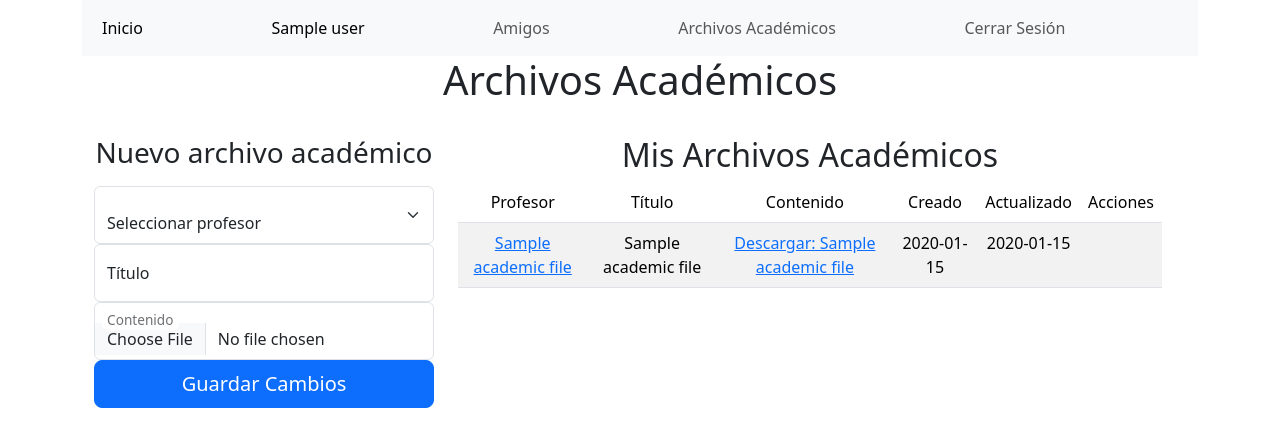
After one commit to Glitch-art/Red-Social-Universitaria, a Flask app: page /academic_files in a window 1280 px wide. The commit adds this page. Shown: the top 447 px of the page. Run offline with Flask 2, Linux system fonts and the light colour scheme; a user stored in the database is signed in; a database or web service that is not in the repository returns one stand-in record (values such as "Sample title").

Commit message:
Archivos académicos agregados. modal_imagen agregado para agrandar imagenes. Posibilidad de subir y descargar archivos en posts y academic_files.

```diff
--- a/src/app.py
+++ b/src/app.py
@@ -20,7 +20,7 @@ def load_user(id):
 
 # Constantes
 
-ALLOWED_EXTENSIONS = {'png', 'jpg', 'jpeg', 'gif' 'mp4'}
+ALLOWED_EXTENSIONS = {'png', 'jpg', 'jpeg', 'gif', 'mp4', 'docx', 'pdf', 'txt', 'xlsx', 'pptx', 'zip', 'rar'}
 
 # --------------------------------------------------
 # Rutas de la aplicación
@@ -570,6 +570,189 @@ def get_user_friend_by_user_id_and_friend_id(user_id_1, user_id_2):
     else:
         return None
 
+# Academic Files
+
+@app.route('/academic_files')
+def academic_files():
+    crearTablaUsers()
+    createAcademicFileTable()
+    if not current_user.id:
+        flash('Error Al Listar Los Amigos: No Hay Usuario Logueado', 'danger')
+        return redirect(request.referrer)
+    cursor = con_bd.cursor()
+    all_teachers = []
+    try:
+        sql_all_teachers = """
+            SELECT *
+            FROM users
+            WHERE type_user = %s
+        """
+        cursor.execute(sql_all_teachers, ("teacher",))
+        results = cursor.fetchall()
+
+        for row in results:
+            teacher = {
+                "id": row[0],
+                "email": row[1],
+                # "password": row[2],
+                "name": row[3]
+                # "type_user": row[4],
+                # "created_at": row[5],
+                # "updated_at": row[6]
+            }
+            all_teachers.append(teacher)
+    except Exception as e:
+        flash('Error Al Listar Los Profesores: ' + str(e), 'danger')
+    academic_files = []
+    try:
+        user_id = current_user.id
+        sql_academic_files = """
+            SELECT academic_files.*, users.name
+            FROM academic_files
+            JOIN users
+            ON academic_files.teacher_id = users.id
+            WHERE academic_files.user_id = %s
+            ORDER BY academic_files.id DESC
+        """
+        cursor.execute(sql_academic_files, (user_id,))
+        results = cursor.fetchall()
+        for row in results:
+            academic_file = {
+                "id" : row[0],
+                "user_id" : row[1],
+                "teacher_id" : row[2],
+                "teacher_name" : row[7] if row[7] else None,
+                "name" : row[3],
+                "content" : row[4],
+                "created_at" : row[5],
+                "updated_at" : row[6]
+            }
+            academic_files.append(academic_file)
+    except Exception as e:
+        flash('Error Al Listar Los Archivos Académicos: ' + str(e), 'danger')
+
+    data = {
+        "all_teachers": all_teachers,
+        "academic_files": academic_files
+    }
+    try:
+        return render_template('academic_files.html', data=data)
+    except Exception as e:
+        flash('Error Al Renderizar La Vista De Archivos Académicos: ' + str(e), 'danger')
+    return redirect(request.referrer)
+
+@app.route('/create_academic_file', methods=['POST'])
+def create_academic_file():
+    createAcademicFileTable()
+    cursor = con_bd.cursor()
+    form = request.form
+    user_id = current_user.id
+    teacher_id = form['teacher_id']
+    name = form['name']
+    content = request.files['content']
+    now = datetime.now()
+
+    if user_id == None:
+        flash('Error Al Crear El Archivo Académico: No Hay Usuario Logueado', 'danger')
+        return redirect(request.referrer)
+    if content:
+        filename = secure_filename(content.filename)
+        if allowed_file(filename) == False:
+            flash('Error Al Crear El Archivo Académico: El Archivo No Es Valido', 'danger')
+            return redirect(request.referrer)
+        base_path = os.path.dirname(__file__)
+        filename_complete = create_filename_complete(filename)
+        createUploadsFolder()
+        content_route = os.path.join(base_path, app.config['UPLOAD_FOLDER'], filename_complete)
+        try:
+            content.save(content_route)
+        except Exception as e:
+            flash('Error Al Guardar El Contenido Del Archivo Académico: ' + str(e), 'danger')
+    else:
+        filename_complete = ""
+    try:
+        sql = """
+            INSERT INTO
+            academic_files (
+                user_id,
+                teacher_id,
+                name,
+                content,
+                created_at
+            )
+            VALUES
+            ( %s, %s, %s, %s, %s );
+        """
+        cursor.execute(sql,(user_id, teacher_id, name, filename_complete, now))
+        con_bd.commit()
+        flash('Archivo Académico Creado Correctamente', 'success')
+        return redirect(url_for('academic_files'))
+    except Exception as e:
+        flash('Error Al Crear El Archivo Académico: ' + str(e), 'danger')
+    return redirect(request.referrer)
+
+@app.route('/edit_academic_file/<int:academic_file_id>', methods=['POST'])
+def edit_academic_file(academic_file_id):
+    createAcademicFileTable()
+    cursor = con_bd.cursor()
+    form = request.form
+    user_id = current_user.id
+    teacher_id = form['teacher_id']
+    name = form['name']
+    content = request.files['content']
+    now = datetime.now()
+
+    if user_id == None:
+        flash('Error Al Modificar El Archivo Académico: No Hay Usuario Logueado', 'danger')
+        return redirect(request.referrer)
+    if content:
+        filename = secure_filename(content.filename)
+        if allowed_file(filename) == False:
+            flash('Error Al Modificar El Archivo Académico: El Archivo No Es Valido', 'danger')
+            return redirect(request.referrer)
+        base_path = os.path.dirname(__file__)
+        filename_complete = create_filename_complete(filename)
+        createUploadsFolder()
+        content_route = os.path.join(base_path, app.config['UPLOAD_FOLDER'], filename_complete)
+        try:
+            content.save(content_route)
+            sql = """
+                UPDATE academic_files
+                SET teacher_id=%s, name=%s, content=%s, updated_at=%s
+                WHERE id = %s
+            """
+            cursor.execute(sql,(teacher_id, name, filename_complete, now, academic_file_id))
+        except Exception as e:
+            flash('Error Al Modificar El Archivo Académico: ' + str(e), 'danger')
+    else:
+        sql = """
+            UPDATE academic_files
+            SET teacher_id=%s, name=%s, updated_at=%s
+            WHERE id = %s
+        """
+        cursor.execute(sql,(teacher_id, name, now, academic_file_id))
+    try:
+        con_bd.commit()
+        flash('Archivo Académico Modificado Correctamente', 'success')
+        return redirect(url_for('academic_files'))
+    except Exception as e:
+        flash('Error Al Modificar El Archivo Académico: ' + str(e), 'danger')
+    return redirect(request.referrer)
+
+@app.route('/eliminar_academic_file/<int:academic_file_id>')
+def eliminar_academic_file(academic_file_id):
+    try:
+        cursor = con_bd.cursor()
+        sql = "DELETE FROM academic_files WHERE id = {0}".format(academic_file_id)
+        cursor.execute(sql)
+        con_bd.commit()
+        flash('Archivo Académico Eliminado Correctamente', 'info')
+        return redirect(url_for('home'))
+    except Exception as e:
+        flash('Error Al Eliminar El Archivo Académico: ' + str(e), 'danger')
+        return request.referrer
+
+
 # Crear Tablas
 
 def crearTablaUsers():
@@ -624,7 +807,7 @@ def createPostsTable():
 def createAcademicFileTable():
     cursor = con_bd.cursor()
     cursor.execute('''
-        CREATE TABLE IF NOT EXISTS academic_file(
+        CREATE TABLE IF NOT EXISTS academic_files(
         id serial NOT NULL,
         user_id integer NOT NULL,
         teacher_id integer NOT NULL,
--- /dev/null
+++ b/src/static/css/modal_image.css
@@ -0,0 +1,83 @@
+
+/* The Modal (background) */
+.modal {
+  display: none; /* Hidden by default */
+  position: fixed; /* Stay in place */
+  z-index: 1; /* Sit on top */
+  padding-top: 100px; /* Location of the box */
+  left: 0;
+  top: 0;
+  width: 100%; /* Full width */
+  height: 100%; /* Full height */
+  overflow: auto; /* Enable scroll if needed */
+  background-color: rgb(0,0,0); /* Fallback color */
+  background-color: rgba(0,0,0,0.9); /* Black w/ opacity */
+}
+
+/* Modal Content (image) */
+.modal-content {
+  margin: auto;
+  display: block;
+  width: 80%;
+  max-width: 700px;
+}
+
+/* Caption of Modal Image */
+#caption {
+  margin: auto;
+  display: block;
+  width: 80%;
+  max-width: 700px;
+  text-align: center;
+  color: #ccc;
+  padding: 10px 0;
+  height: 150px;
+}
+
+.cursor-pointer:hover {
+  opacity: 0.7;
+  cursor: pointer;
+}
+
+/* Add Animation */
+.modal-content, #caption {
+  -webkit-animation-name: zoom;
+  -webkit-animation-duration: 0.6s;
+  animation-name: zoom;
+  animation-duration: 0.6s;
+}
+
+@-webkit-keyframes zoom {
+  from {-webkit-transform:scale(0)}
+  to {-webkit-transform:scale(1)}
+}
+
+@keyframes zoom {
+  from {transform:scale(0)}
+  to {transform:scale(1)}
+}
+
+/* The Close Button */
+.close_modal_image {
+  position: absolute;
+  top: 15px;
+  right: 35px;
+  color: #f1f1f1;
+  font-size: 40px;
+  font-weight: bold;
+  transition: 0.3s;
+}
+
+.close_modal_image:hover,
+.close_modal_image:focus {
+  color: #bbb;
+  text-decoration: none;
+  cursor: pointer;
+}
+
+/* 100% Image Width on Smaller Screens */
+@media only screen and (max-width: 700px){
+  .modal-content {
+    width: 100%;
+  }
+}
--- /dev/null
+++ b/src/static/js/academic_files.js
@@ -0,0 +1,51 @@
+function editAcademicFile(id){
+    formulario = document.getElementById('formulario');
+    btn = document.getElementById('btn');
+
+    tabla_teacher_id = document.getElementById(`tabla_teacher_id${id}`);
+    tabla_name = document.getElementById(`tabla_name${id}`);
+    tabla_content = document.getElementById(`tabla_content${id}`);
+
+    form_academic_file_teacher_id = document.getElementById(`form_academic_file_teacher_id`);
+    form_academic_file_name = document.getElementById(`form_academic_file_name`);
+    form_academic_file_content_image = document.getElementById(`form_academic_file_content_image`);
+    form_academic_file_content = document.getElementById(`form_academic_file_content`);
+
+    form_academic_file_name.value = tabla_name.innerHTML
+    if (obtenerRutaDeImagen(tabla_content)) {
+        form_academic_file_content_image.src = obtenerRutaDeImagen(tabla_content);
+        form_academic_file_content_image.classList.remove("d-none");
+    } else {
+        form_academic_file_content_image.classList.add("d-none");
+    }
+
+    // Reemplazar el teacher_id del formulario con el teacher_id de la tabla
+    // Se recorren las opciones del select del formulario
+    for (let i = 0; i < form_academic_file_teacher_id.options.length; i++) {
+        let option = form_academic_file_teacher_id.options[i];
+        // Se compara el contenido de la opción con tabla_teacher_id
+        if (option.value == tabla_teacher_id.innerHTML) {
+            // Se establece el índice de la opción seleccionada
+            form_academic_file_teacher_id.selectedIndex = i;
+            break;
+        }
+    }
+
+    formulario.action = `/edit_academic_file/${id}`;
+    btn.innerHTML = 'Actualizar';
+}
+
+function obtenerRutaDeImagen(tdConImagen) {
+    // Comprobar si el td contiene un elemento hijo (en este caso, la imagen)
+    if (tdConImagen.childElementCount > 0) {
+        // Obtener el elemento img
+        const img = tdConImagen.querySelector('img');
+
+        // Obtener la ruta de la imagen
+        const rutaDeImagen = img.getAttribute('src');
+
+        return rutaDeImagen;
+    } else {
+        return null;
+    }
+}
--- /dev/null
+++ b/src/static/js/modal_image.js
@@ -0,0 +1,21 @@
+function OpenModalImage(img_id) {
+    // Get the modal
+    var modal = document.getElementById("my_modal_image");
+
+    // Get the image and insert it inside the modal - use its "alt" text as a caption
+    var img = document.getElementById(img_id);
+    var modalImg = document.getElementById("modal_image_id");
+    var captionText = document.getElementById("caption");
+    img.onclick = function(){
+        modal.style.display = "block";
+        modalImg.src = this.src;
+        captionText.innerHTML = this.alt;
+    }
+    // Get the <span> element that closes the modal
+    var span = document.getElementsByClassName("close_modal_image")[0];
+
+    // When the user clicks on <span> (x), close the modal
+    span.onclick = function() {
+        modal.style.display = "none";
+    }
+}
--- /dev/null
+++ b/src/templates/academic_files.html
@@ -0,0 +1,97 @@
+{% extends './layout.html' %}
+
+{% block titulo %}
+Archivos Académicos
+{% endblock %}
+
+{% block body %}
+{% include "partials/modal_image.html" %}
+{% include "partials/flash.html" %}
+<h1>Archivos Académicos</h1>
+<div class="container pt-4">
+    <div class="row">
+        <div class="row">
+            <div class="col-md-4">
+                <main class="form-signin w-100 m-auto">
+                    <form action="/create_academic_file" method="POST" id="formulario" enctype="multipart/form-data">
+                        <h1 class="h3 mb-3 fw-normal">Nuevo archivo académico</h1>
+                        <div class="form-floating">
+                            <!-- <input type="text" class="form-control" id="form_academic_file_teacher_id" name="teacher_id" placeholder="Profesor"> -->
+                            <select class="form-select" id="form_academic_file_teacher_id" name="teacher_id" aria-label="Profesor">
+                                <option value="">Seleccionar profesor</option>
+                                {% for teacher in data.all_teachers %}
+                                <option value="{{ teacher['id'] }}">{{ teacher['name'] }} ({{ teacher['email'] }})</option>
+                                {% endfor %}
+                            </select>
+                        </div>
+                        <div class="form-floating">
+                            <input type="text" class="form-control" id="form_academic_file_name" name="name" placeholder="Título">
+                            <label for="floatingInput">Título</label>
+                        </div>
+                        <img id="form_academic_file_content_image" src="" class="d-none" id="preview" alt="Preview" width="200px" height="200px">
+                        <div class="form-floating">
+                            <!-- ALLOWED_EXTENSIONS = {'png', 'jpg', 'jpeg', 'gif', 'mp4', 'docx', 'pdf', 'txt', 'xlsx', 'pptx', 'zip', 'rar'} -->
+                            <input type="file" class="form-control" id="form_academic_file_content" name="content" placeholder="Contenido" accept="image/*,.png,.jpg,.jpeg,.gif,.mp4,.docx,.pdf,.txt,.xlsx,.pptx,.zip,.rar">
+                            <label for="floatingInput">Contenido</label>
+                        </div>
+                        <button id="btn" class="w-100 btn btn-lg btn-primary" type="submit">Guardar Cambios</button>
+                    </form>
+                </main>
+            </div>
+
+
+            <!-- TODO Mejorar visualización de los archivos -->
+            <div class="col-md-8">
+                <h2>Mis Archivos Académicos</h2>
+                <table class="table table-striped">
+                    <thead>
+                        <td>Profesor</td>
+                        <td>Título</td>
+                        <td>Contenido</td>
+                        <td>Creado</td>
+                        <td>Actualizado</td>
+                        <td>Acciones</td>
+                    </thead>
+                    <tbody>
+                    {% if data.academic_files %}
+                        {% for academic_file in data.academic_files %}
+                        <tr>
+                            <!-- id oculto -->
+                            <span id="tabla_teacher_id{{academic_file['id']}}" class="d-none">{{ academic_file['teacher_id'] }}</span>
+                            <td id="tabla_teacher_name{{academic_file['id']}}"><a href="{{ url_for('profile', id=academic_file['teacher_id']) }}">{{ academic_file['teacher_name'] }}</a></td>
+                            <td id="tabla_name{{academic_file['id']}}">{{ academic_file['name'] }}</td>
+                            <td id="tabla_content{{academic_file['id']}}">
+                                {% if academic_file['content'] %}
+                                    {% if academic_file['content'].endswith(('.png', '.jpg', '.jpeg', '.gif')) %}
+                                        <img class="cursor-pointer" src="{{ url_for( 'static', filename='uploads/' + academic_file['content'] ) }}" alt="Imagen: {{ academic_file['name'] }}" width="125px" height="125px" onclick="OpenModalImage('tabla_img{{ academic_file["id"] }}')" id="tabla_img{{ academic_file['id'] }}">
+                                    {% else %}
+                                        <a href="{{ url_for( 'static', filename='uploads/' + academic_file['content'] ) }}" download>Descargar: {{ academic_file['name'] }}</a>
+                                    {% endif %}
+                                {% endif %}
+                            </td>
+                            <td id="tabla_created_at{{academic_file['id']}}">{{ academic_file['created_at'].strftime("%Y-%m-%d %H:%M:%S") if academic_file['created_at'] else "No especificado" }}</td>
+                            <td id="tabla_updated_at{{academic_file['id']}}">{{ academic_file['updated_at'].strftime("%Y-%m-%d %H:%M:%S") if academic_file['updated_at'] else "No especificado" }}</td>
+                            <td>
+                                {% if current_user.id == academic_file['user_id'] %}
+                                    <a class="btn btn-secondary btn-sm" onclick="editAcademicFile('{{ academic_file["id"] }}')">Editar</a>
+                                {% endif %}
+                                <!-- Solo puede borrar publicaciones si es profesor o es el autor -->
+                                {% if current_user.type_user == "teacher" or current_user.id == academic_file['user_id'] %}
+                                    <a class="btn btn-danger btn-delete btn-sm" href="/eliminar_academic_file/{{academic_file['id']}}">Eliminar</a>
+                                {% endif %}
+                            </td>
+                        </tr>
+                        {% endfor %}
+                    {% else %}
+                        <tr>
+                            <td colspan="6">No hay archivos académicos</td>
+                        </tr>
+                    {% endif %}
+                    </tbody>
+                </table>
+            </div>
+        </div>
+    </div>
+</div>
+<script src="{{ url_for('static', filename='js/academic_files.js') }}"></script>
+{% endblock %}
--- a/src/templates/layout.html
+++ b/src/templates/layout.html
@@ -43,6 +43,11 @@
                   </div>
                   <div class="collapse navbar-collapse">
                     <div class="navbar-nav">
+                      <a class="nav-link" href="/academic_files">Archivos Académicos</a>
+                    </div>
+                  </div>
+                  <div class="collapse navbar-collapse">
+                    <div class="navbar-nav">
                       <a class="nav-link" href="{{ url_for('logout') }}">Cerrar Sesión</a>
                     </div>
                   </div>
--- /dev/null
+++ b/src/templates/partials/modal_image.html
@@ -0,0 +1,10 @@
+<link rel="stylesheet" href="{{ url_for('static', filename='css/modal_image.css') }}">
+
+<!-- The Modal -->
+<div id="my_modal_image" class="modal">
+    <span class="close_modal_image">&times;</span>
+    <img class="modal-content" id="modal_image_id">
+    <div id="caption"></div>
+</div>
+
+<script src="{{ url_for('static', filename='js/modal_image.js') }}"></script>
```
Also changed, not shown: src/templates/home.html (+8 -2 lines), src/templates/profile.html (+6 -1 lines).
